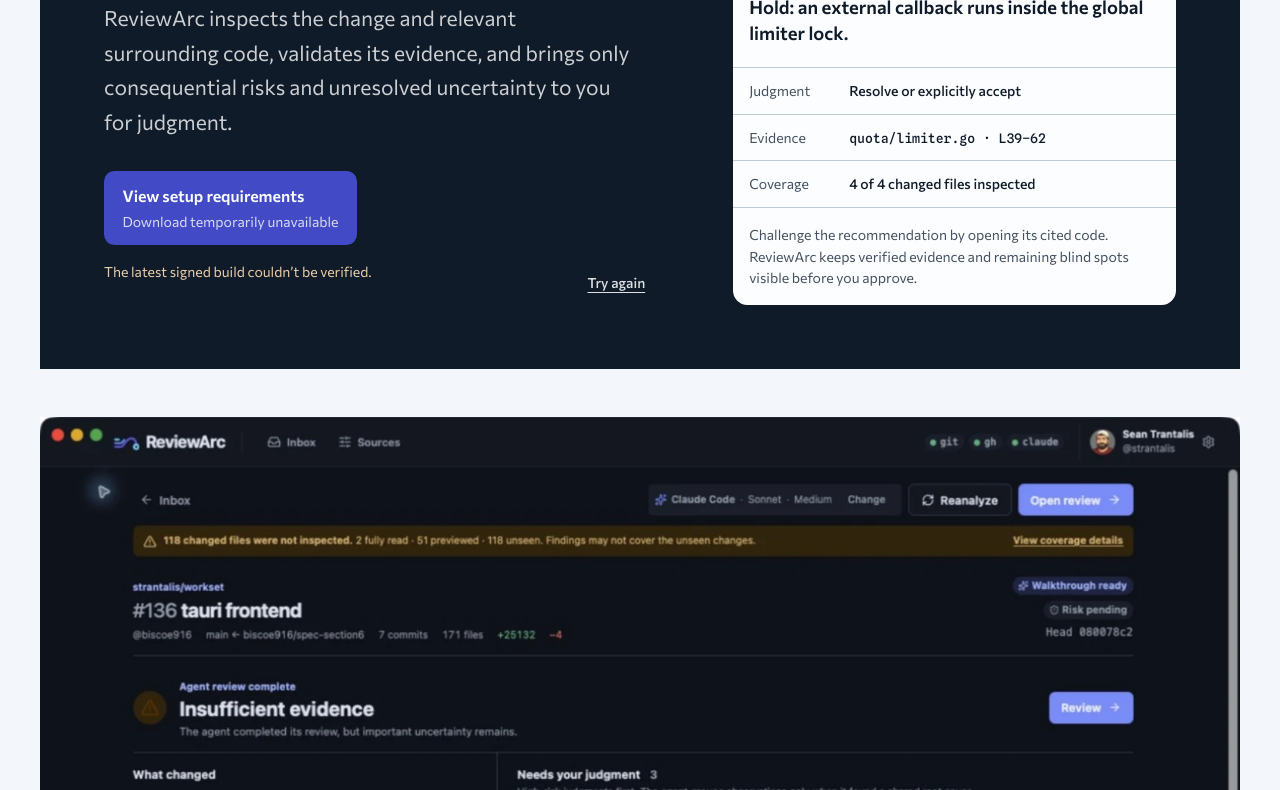
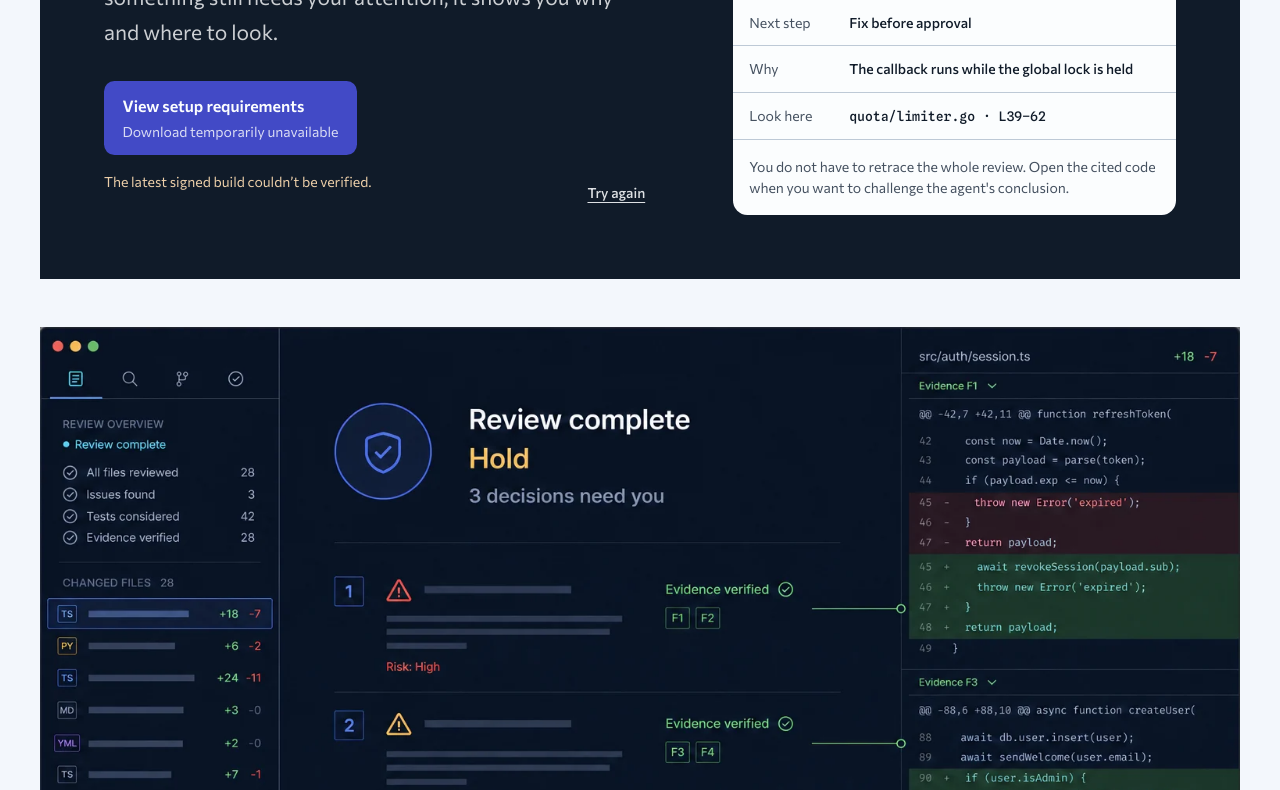
Before and after one commit to strantalis/reviewarc, an Astro site in the folder site/: page / in a window 1280 px wide. Shown: the part 706-1496 px from the top of the page. Built offline with nearby package versions, Linux system fonts and the light colour scheme; Astro itself is replaced by a stand-in of ours; no server answers.

Commit message:
feat(site): clarify agent review positioning

```diff
--- a/site/src/pages/index.astro
+++ b/site/src/pages/index.astro
@@ -4,9 +4,9 @@
 import ThemeControl from "../components/ThemeControl.astro";
 import ThemeBootstrap from "../components/ThemeBootstrap.astro";
 
-const title = "ReviewArc — Agent review. Human judgment.";
+const title = "ReviewArc — Let the agent review. You make the call.";
 const description =
-  "ReviewArc reviews pull requests with a local AI agent, validates its evidence, and brings only consequential risks and unresolved uncertainty to you for judgment.";
+  "ReviewArc reads the pull request and surrounding code, checks the evidence, and shows you only the decisions that still need a human.";
 const canonical = new URL("/", Astro.site);
 const ogImage = new URL("/images/og/reviewarc-og.png", Astro.site);
 const structuredData = {
@@ -39,7 +39,7 @@
     <meta property="og:image" content={ogImage.href} />
     <meta property="og:image:width" content="1200" />
     <meta property="og:image:height" content="630" />
-    <meta property="og:image:alt" content="ReviewArc — Agent review. Human judgment." />
+    <meta property="og:image:alt" content="ReviewArc — Let the agent review. You make the call." />
     <meta name="twitter:card" content="summary_large_image" />
     <script type="application/ld+json" is:inline set:html={JSON.stringify(structuredData)} />
     <ThemeBootstrap />
@@ -67,9 +67,9 @@
         <div class="hero-panel">
           <div class="hero-copy">
             <div class="hero-message">
-              <p class="availability-line" data-state="loading"><span class="status-dot" aria-hidden="true"></span>Agent-led pull request review</p>
-              <h1 id="hero-title">Let the agent review the pull request. <span>You make the call.</span></h1>
-              <p class="lede">ReviewArc inspects the change and relevant surrounding code, validates its evidence, and brings only consequential risks and unresolved uncertainty to you for judgment.</p>
+              <p class="availability-line" data-state="loading"><span class="status-dot" aria-hidden="true"></span>AI code review that keeps you in control</p>
+              <h1 id="hero-title">Let the agent do the review. <span>You make the call.</span></h1>
+              <p class="lede">ReviewArc reads the pull request, follows the change into surrounding code, and gives you a recommendation. If something still needs your attention, it shows you why and where to look.</p>
 
               <div class="download-group">
                 <a class="download-button is-loading" id="download" data-release-action aria-disabled="true">
@@ -94,18 +94,18 @@
               </div>
             </div>
 
-            <aside class="evidence-specimen" aria-label="Example ReviewArc recommendation with supporting evidence">
+            <aside class="evidence-specimen" aria-label="Example ReviewArc recommendation with checked evidence">
               <div class="specimen-heading">
-                <span>Agent recommendation</span>
-                <strong><span aria-hidden="true">✓</span> Evidence validated</strong>
+                <span>Review complete</span>
+                <strong><span aria-hidden="true">✓</span> Evidence checked</strong>
               </div>
-              <p class="specimen-claim">Hold: an external callback runs inside the global limiter lock.</p>
+              <p class="specimen-claim">Hold: this callback may deadlock under load.</p>
               <dl>
-                <div><dt>Judgment</dt><dd>Resolve or explicitly accept</dd></div>
-                <div><dt>Evidence</dt><dd><code>quota/limiter.go · L39–62</code></dd></div>
-                <div><dt>Coverage</dt><dd>4 of 4 changed files inspected</dd></div>
+                <div><dt>Next step</dt><dd>Fix before approval</dd></div>
+                <div><dt>Why</dt><dd>The callback runs while the global lock is held</dd></div>
+                <div><dt>Look here</dt><dd><code>quota/limiter.go · L39–62</code></dd></div>
               </dl>
-              <p class="specimen-note">Challenge the recommendation by opening its cited code. ReviewArc keeps verified evidence and remaining blind spots visible before you approve.</p>
+              <p class="specimen-note">You do not have to retrace the whole review. Open the cited code when you want to challenge the agent's conclusion.</p>
             </aside>
           </div>
         </div>
@@ -113,31 +113,31 @@
         <figure class="product-visual hero-visual">
           <div class="visual-stage">
             <img
-              src="/images/reviewarc-agent-review.webp"
+              src="/images/reviewarc-agent-brief-concept.webp"
               data-theme-image
-              data-light-src="/images/reviewarc-agent-review.webp"
-              data-dark-src="/images/reviewarc-agent-review-dark.webp"
-              width="1586"
-              height="992"
-              alt="ReviewArc's agent review brief showing a hold recommendation, changes, judgments requiring attention, verified evidence, and blind spots"
+              data-light-src="/images/reviewarc-agent-brief-concept.webp"
+              data-dark-src="/images/reviewarc-agent-brief-concept.webp"
+              width="1536"
+              height="1024"
+              alt="Concept for a ReviewArc agent review brief with a hold recommendation, three decisions needing attention, checked evidence, and supporting code"
               fetchpriority="high"
             />
           </div>
-          <figcaption><strong>Start with the agent's recommendation, then inspect only what could change your decision.</strong></figcaption>
+          <figcaption><strong>Start with the recommendation. Open the code only when you need to challenge it.</strong></figcaption>
         </figure>
       </section>
 
       <section class="review-arc" id="review-arc" aria-labelledby="review-arc-title">
         <header class="section-intro">
           <p class="section-label">How a review works</p>
-          <h2 id="review-arc-title">The agent does the broad review. You decide what remains.</h2>
-          <p>ReviewArc organizes each pull request around the confidence you need to approve—not the order of files in the diff.</p>
+          <h2 id="review-arc-title">A code review, not another summary to review.</h2>
+          <p>ReviewArc does the first pass across the pull request and surrounding code. You step in only for decisions it cannot safely make for you.</p>
         </header>
         <div class="arc-flow">
-          <article><strong>Clear the gate</strong><p>Wait for CI before spending agent or reviewer attention on a change that is not ready.</p></article>
-          <article><strong>Read the recommendation</strong><p>See what changed, the agent's approval posture, and the evidence and coverage behind it.</p></article>
-          <article><strong>Judge the exceptions</strong><p>Focus on consequential risks and uncertainty that the repository evidence could not settle.</p></article>
-          <article><strong>Confirm the decision</strong><p>Inspect cited code, draft comments, and explicitly choose what reaches GitHub.</p></article>
+          <article><strong>Wait for green CI</strong><p>ReviewArc pauses while checks are failing or still running.</p></article>
+          <article><strong>Get the recommendation</strong><p>See whether the agent would approve, hold, or ask for more evidence—and why.</p></article>
+          <article><strong>Handle what is unresolved</strong><p>Review only the few risks or tradeoffs that still need your experience.</p></article>
+          <article><strong>Send your review</strong><p>Edit the comments and confirm exactly what GitHub receives.</p></article>
         </div>
       </section>
 
@@ -145,25 +145,25 @@
         <figure class="product-visual review-visual">
           <div class="visual-stage">
             <img
-              src="/images/reviewarc-judgment.webp"
+              src="/images/reviewarc-human-decision-concept.webp"
               data-theme-image
-              data-light-src="/images/reviewarc-judgment.webp"
-              data-dark-src="/images/reviewarc-judgment-dark.webp"
-              width="1586"
-              height="992"
-              alt="ReviewArc's focused judgment view showing why a risk matters, validated evidence, existing discussion, and the reviewer's decision"
+              data-light-src="/images/reviewarc-human-decision-concept.webp"
+              data-dark-src="/images/reviewarc-human-decision-concept.webp"
+              width="1536"
+              height="1024"
+              alt="Concept for a focused ReviewArc decision showing a deadlock risk, why it matters, checked evidence, cited code, and three response choices"
               loading="lazy"
             />
           </div>
-          <figcaption><strong>One consequential judgment, with the code and decision kept in reach.</strong></figcaption>
+          <figcaption><strong>One clear question, the code behind it, and a way forward.</strong></figcaption>
         </figure>
         <div class="story-copy">
-          <h2 id="product-story-title">Go deeper only when the decision needs it.</h2>
-          <p>Each judgment explains the tradeoff, cites the exact revision, and keeps surrounding code, existing discussion, and a draft response one step away.</p>
+          <h2 id="product-story-title">When it needs you, it gets specific.</h2>
+          <p>Each question explains what could go wrong, points to the exact code behind it, and offers a clear next step. You can challenge the agent without reopening the whole diff.</p>
           <ul class="proof-list">
-            <li><strong>Evidence</strong><span>Open the cited lines or surrounding code without losing the judgment.</span></li>
-            <li><strong>Context</strong><span>See existing discussion attached to the affected code.</span></li>
-            <li><strong>Decision</strong><span>Accept the tradeoff or turn it into an editable local draft.</span></li>
+            <li><strong>Question</strong><span>See what could go wrong and why it matters.</span></li>
+            <li><strong>Code</strong><span>Open the cited lines and surrounding context.</span></li>
+            <li><strong>Response</strong><span>Accept the risk, request a change, or ask for more context.</span></li>
           </ul>
         </div>
       </section>
@@ -171,18 +171,18 @@
       <section class="trust-section" aria-labelledby="trust-title">
         <div class="trust-statement">
           <p class="section-label">Local until you publish</p>
-          <h2 id="trust-title">Nothing reaches GitHub until you confirm it.</h2>
+          <h2 id="trust-title">The agent can investigate. It cannot publish for you.</h2>
         </div>
         <div class="trust-summary">
-          <p>ReviewArc works in its own copy of the repository. Your checkout stays untouched, and your notes and drafts stay local.</p>
+          <p>ReviewArc works in its own copy of the repository. Your checkout stays untouched, and every note, draft, and decision stays on your Mac until you confirm the review.</p>
           <a class="secondary-action" href="/docs/security-and-local-data/">Read about security and local data <span aria-hidden="true">→</span></a>
         </div>
       </section>
 
       <section class="final-cta" aria-labelledby="final-cta-title">
         <div>
-          <p class="section-label">For your next consequential pull request</p>
-          <h2 id="final-cta-title">Try ReviewArc on a change where confidence matters.</h2>
+          <p class="section-label">For the next pull request you cannot skim</p>
+          <h2 id="final-cta-title">Get a real first pass without another wall of text.</h2>
         </div>
         <div class="final-actions">
           <a class="download-button is-loading" data-release-action aria-disabled="true"><span data-release-title>Checking signed release</span><small data-release-detail>Latest signed desktop build</small></a>
@@ -196,7 +196,7 @@
         <img class="brand-mark" src={reviewArcMark.src} alt="" width="31" height="25" />
         <span>ReviewArc</span>
       </a>
-      <span>A focused pull request reviewer.</span>
+      <span>AI code review that leaves the call with you.</span>
       <nav aria-label="Footer navigation"><a href="/docs/">Docs</a><a href="/docs/security-and-local-data/">Security</a><a href="/legal/notices/">Legal</a><a class="is-loading" data-release-action aria-disabled="true">Checking…</a></nav>
     </footer>
 
```
Also changed, not shown: site/public/images/og/reviewarc-og.png, site/public/images/reviewarc-agent-brief-concept.webp (added), site/public/images/reviewarc-human-decision-concept.webp (added).
